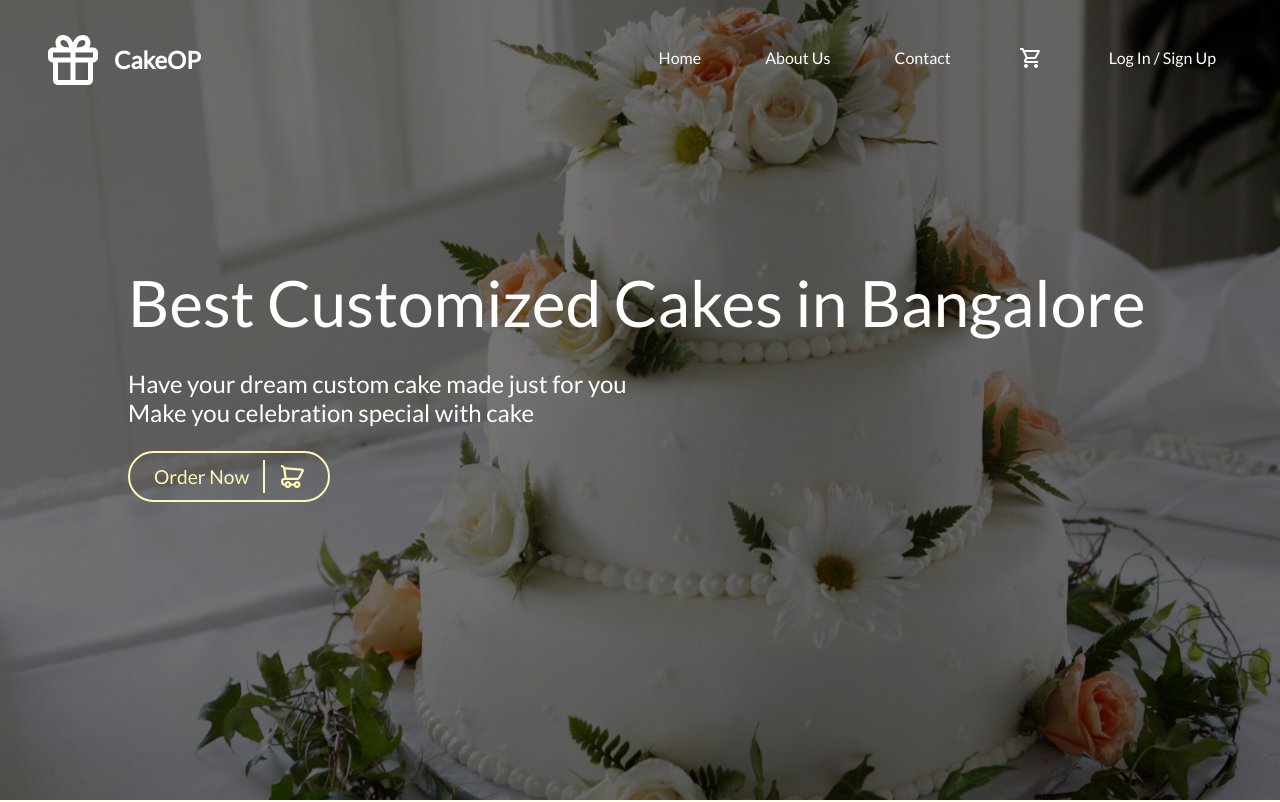
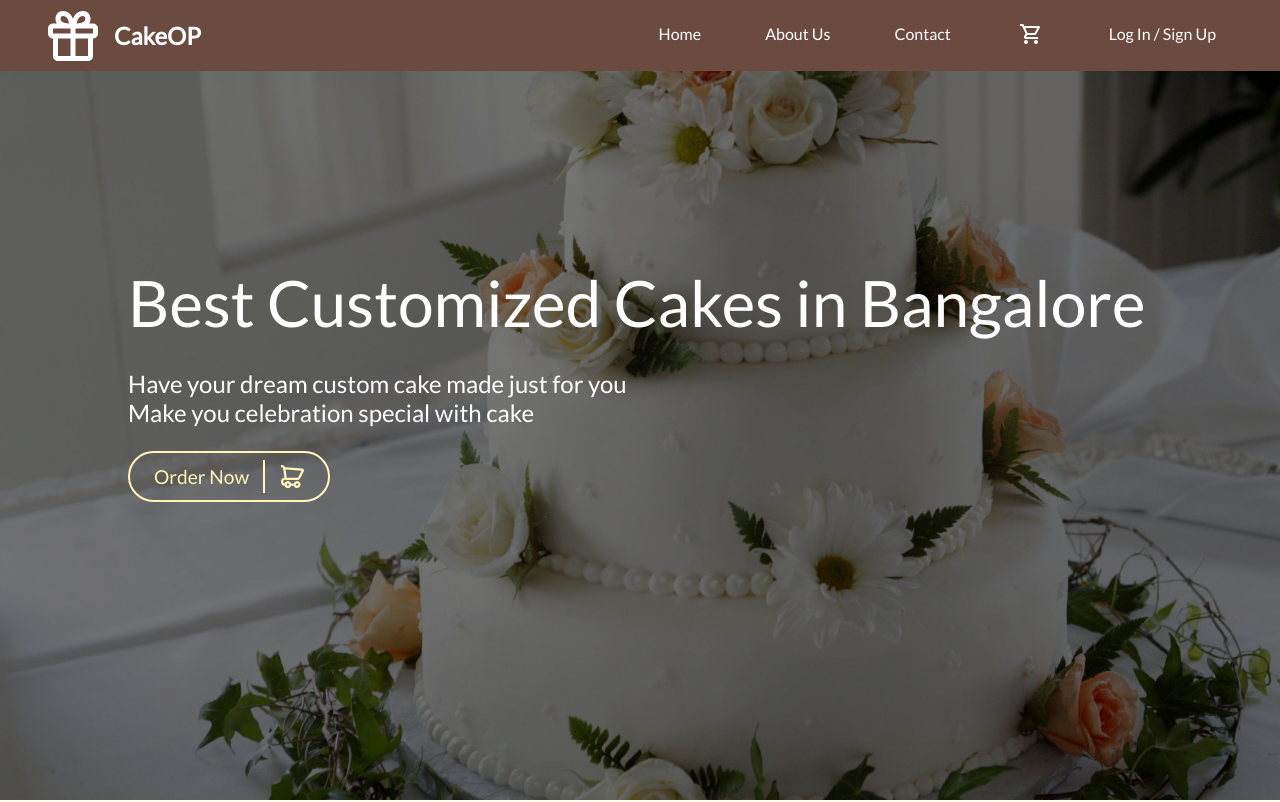
Before and after one commit to programmingseeker/cakeop-frontend, a website: page index.html in a window 1280 px wide. Shown: the top 802 px of the page. Drawn offline with Linux system fonts and the light colour scheme.

Commit message:
navbar added

```diff
--- a/src/sass/main.scss
+++ b/src/sass/main.scss
@@ -20,10 +20,11 @@ body {
 	display: flex;
 	position: fixed;
 	width: 100%;
+	background-color: $primary-dark;
 	justify-content: space-between;
 	align-items: center;
 	z-index: 1;
-	margin: 2rem 0;
+	padding: 0.5rem 0;
 	// background-color: #b3e9ff;
 	.navbar-logo {
 		display: flex;
@@ -47,7 +48,7 @@ body {
 				font-size: 1rem;
 				text-decoration: none;
 				color: white;
-				padding: 1.5rem 1rem;
+				padding: 0.65rem 1rem;
 				&:hover {
 					color: $primary-color;
 					border-bottom: $primary-color 2px solid;
```
Also changed, not shown: src/css/main.css.
